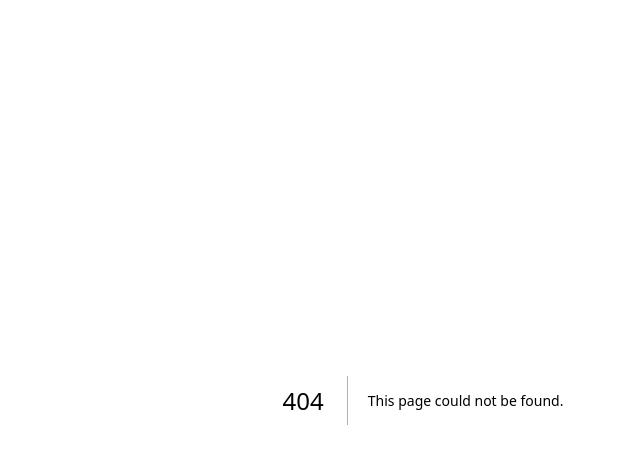
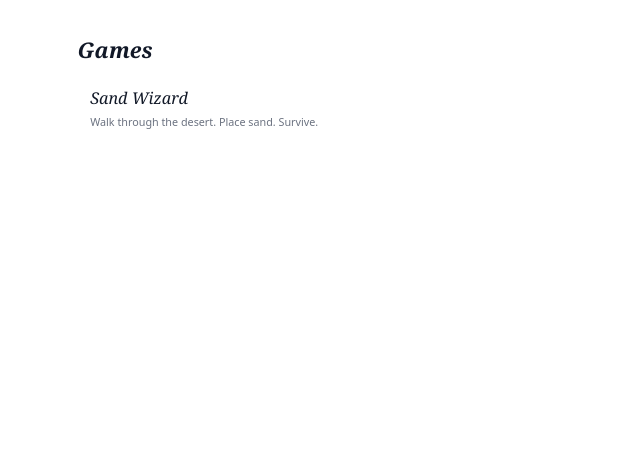
Before and after one commit to danfarrdotcom/danfarr.com, a Next.js app: page /games in a window 1280 px wide. Before the commit this address had no page. Shown: the top 464 px of the page, without its empty margins (217-857 px from the left). Built offline with nearby package versions, Linux system fonts and the light colour scheme.

Commit message:
feat: add /games index page

```diff
--- /dev/null
+++ b/app/games/page.tsx
@@ -0,0 +1,31 @@
+import Link from 'next/link';
+import { Metadata } from 'next';
+
+export const metadata: Metadata = {
+  title: 'Games — Dan Farr',
+};
+
+export default function GamesPage() {
+  return (
+    <main className="min-h-screen bg-white dark:bg-black pb-32 pt-10 px-4 md:px-0 font-sans">
+      <div className="max-w-3xl mx-auto flex flex-col gap-6">
+        <h1 className="font-serif italic text-2xl text-gray-900 dark:text-gray-100">
+          Games
+        </h1>
+        <div className="flex flex-col gap-6">
+          <Link
+            href="/games/sand-wizard"
+            className="group block transition-all relative pl-3 border-l-2 border-transparent hover:border-amber-400"
+          >
+            <div className="font-serif italic text-lg text-gray-900 dark:text-gray-100 group-hover:text-amber-600 dark:group-hover:text-amber-400 transition-colors">
+              Sand Wizard
+            </div>
+            <div className="text-xs text-gray-500 dark:text-gray-400 mt-1">
+              Walk through the desert. Place sand. Survive.
+            </div>
+          </Link>
+        </div>
+      </div>
+    </main>
+  );
+}
```
